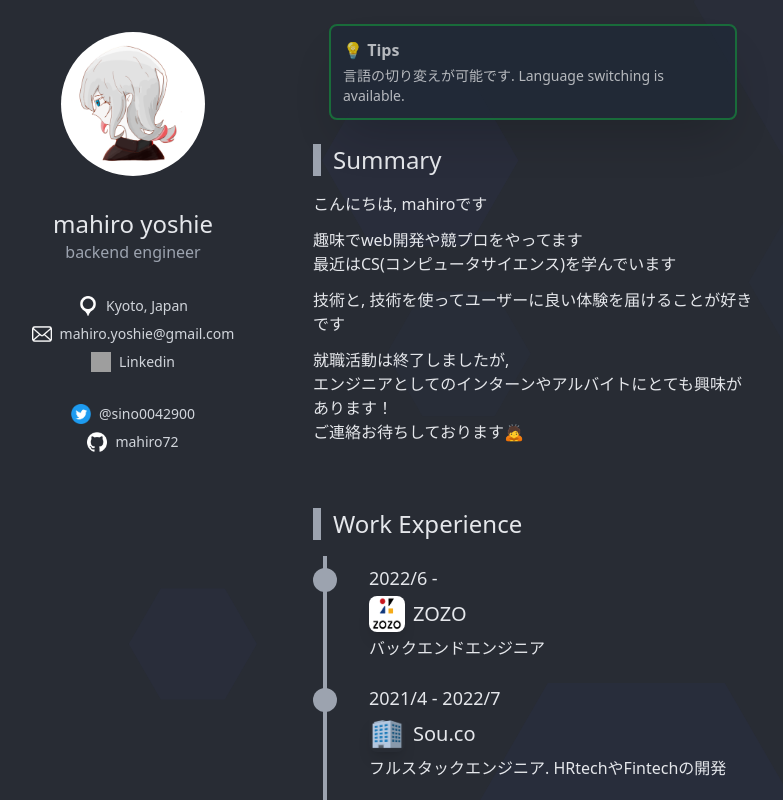
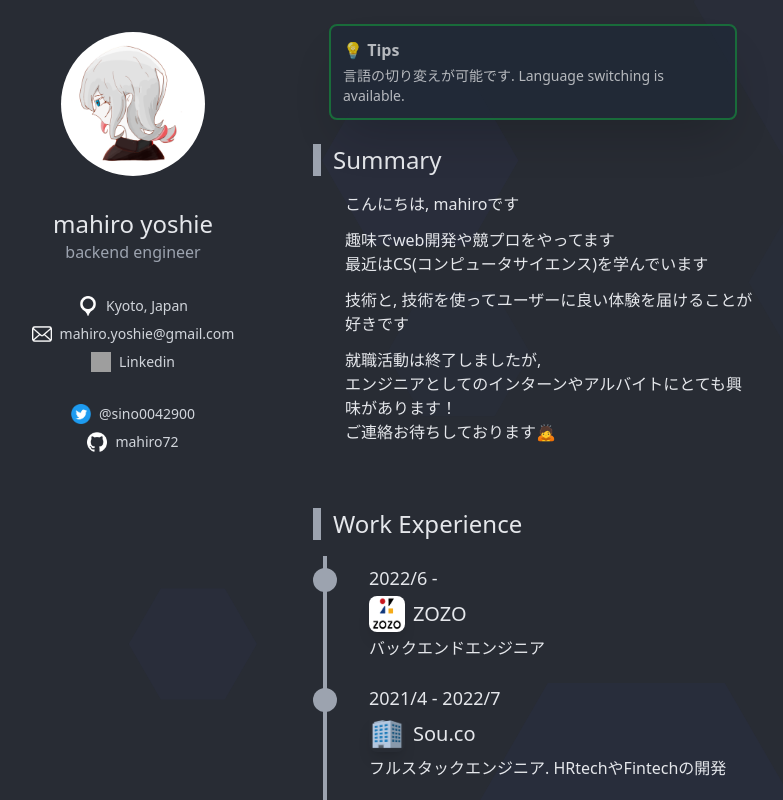
Before and after one commit to mahiro72/mahiro72-resume, a React (Create React App) app: page / in a window 1280 px wide. Shown: the top 800 px of the page, without its empty margins (247-1030 px from the left). Built offline with nearby package versions, Linux system fonts and the light colour scheme; grey boxes are pictures that could not be loaded.

Commit message:
update: summary margin

```diff
--- a/src/components/profile/summary/summary.tsx
+++ b/src/components/profile/summary/summary.tsx
@@ -4,7 +4,7 @@ const Summary = () => {
     return (
         <div className="mb-4 md:mb-8">
             <SecTitle text={"Summary"} />
-            <div className="font-light">
+            <div className="font-light ml-8">
                 <p className="mb-3">
                     こんにちは, mahiroです
                 </p>
```
